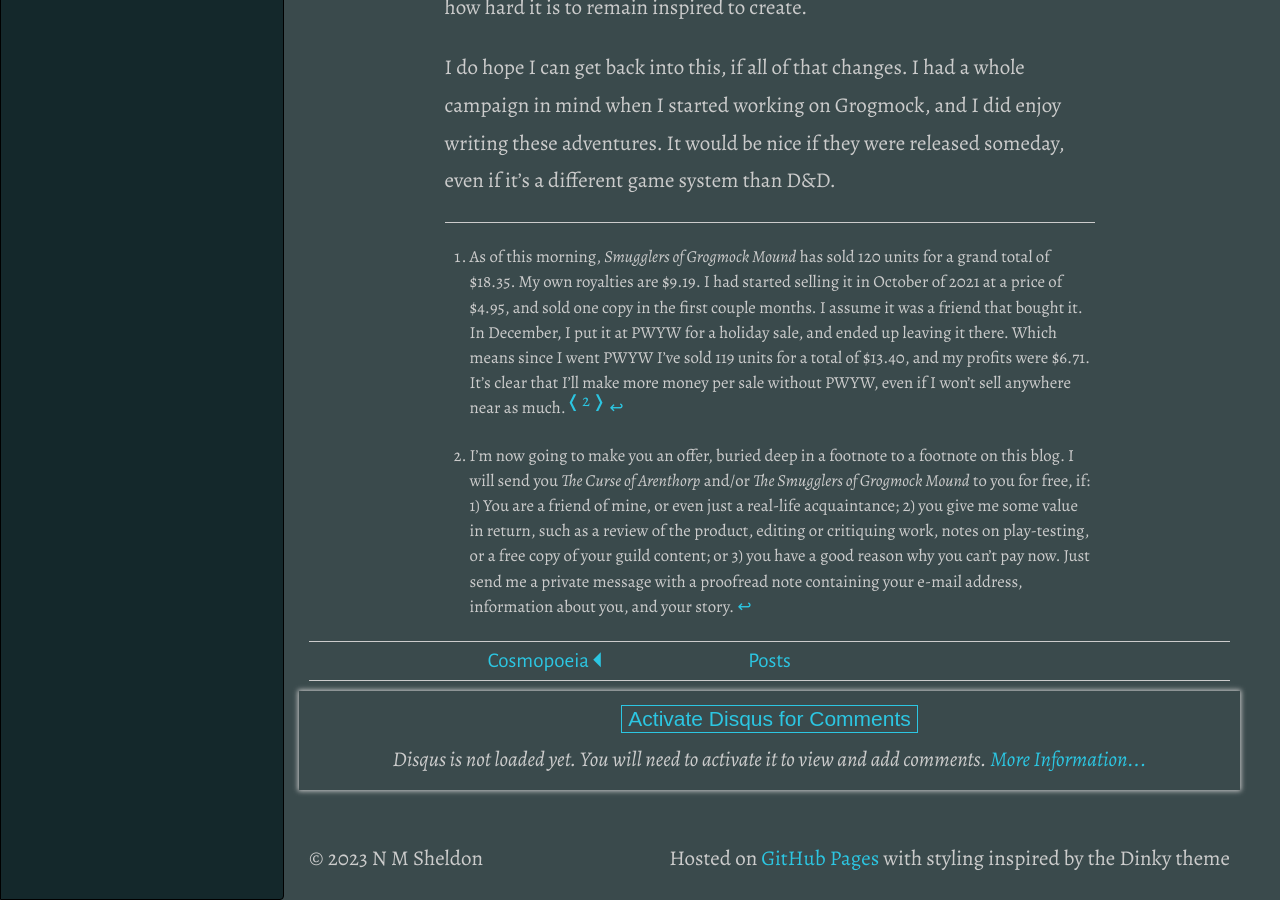
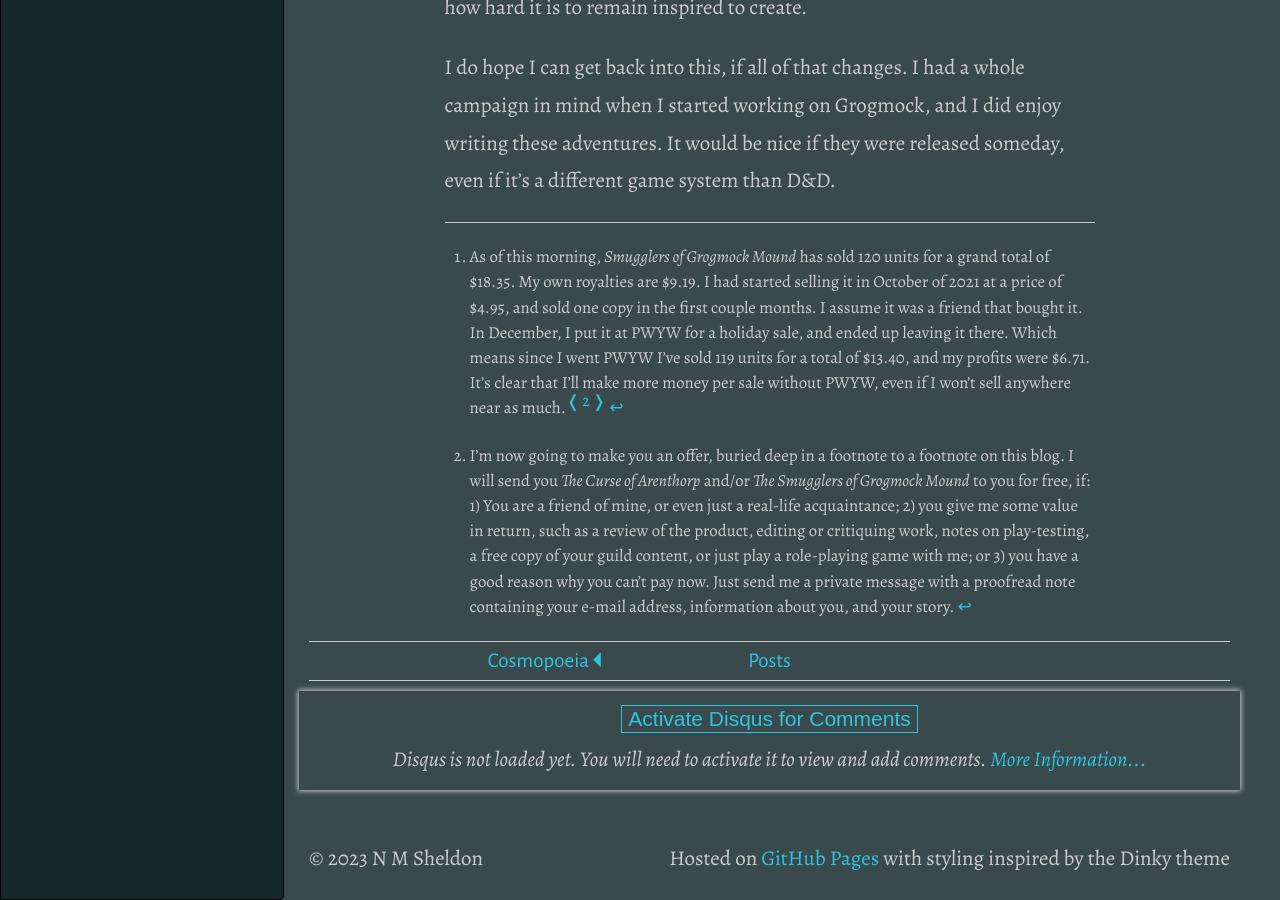
Before and after one commit to nms-scribe/nms-scribe.github.io, a Jekyll site: the page built from _posts/2023-12-22-the-curse-of-arenthorp.md, in a window 1280 px wide and 900 px high, scrolled down 5272 px. Built offline with Jekyll 4.4.1, drawn with Linux system fonts in a browser that asks for light colours; some web fonts are replaced.

Commit message:
slight update to post

```diff
--- a/_posts/2023-12-22-the-curse-of-arenthorp.md
+++ b/_posts/2023-12-22-the-curse-of-arenthorp.md
@@ -68,4 +68,4 @@ I do hope I can get back into this, if all of that changes. I had a whole campai
 
 [^1]: As of this morning, *Smugglers of Grogmock Mound* has sold 120 units for a grand total of $18.35. My own royalties are $9.19. I had started selling it in October of 2021 at a price of $4.95, and sold one copy in the first couple months. I assume it was a friend that bought it. In December, I put it at PWYW for a holiday sale, and ended up leaving it there. Which means since I went PWYW I've sold 119 units for a total of $13.40, and my profits were $6.71. It's clear that I'll make more money per sale without PWYW, even if I won't sell anywhere near as much.[^2]
 
-[^2]: I'm now going to make you an offer, buried deep in a footnote to a footnote on this blog. I will send you *The Curse of Arenthorp* and/or *The Smugglers of Grogmock Mound* to you for free, if: 1) You are a friend of mine, or even just a real-life acquaintance; 2) you give me some value in return, such as a review of the product, editing or critiquing work, notes on play-testing, or a free copy of your guild content; or 3) you have a good reason why you can't pay now. Just send me a private message with a proofread note containing your e-mail address, information about you, and your story.
+[^2]: I'm now going to make you an offer, buried deep in a footnote to a footnote on this blog. I will send you *The Curse of Arenthorp* and/or *The Smugglers of Grogmock Mound* to you for free, if: 1) You are a friend of mine, or even just a real-life acquaintance; 2) you give me some value in return, such as a review of the product, editing or critiquing work, notes on play-testing, a free copy of your guild content, or just play a role-playing game with me; or 3) you have a good reason why you can't pay now. Just send me a private message with a proofread note containing your e-mail address, information about you, and your story.
```
